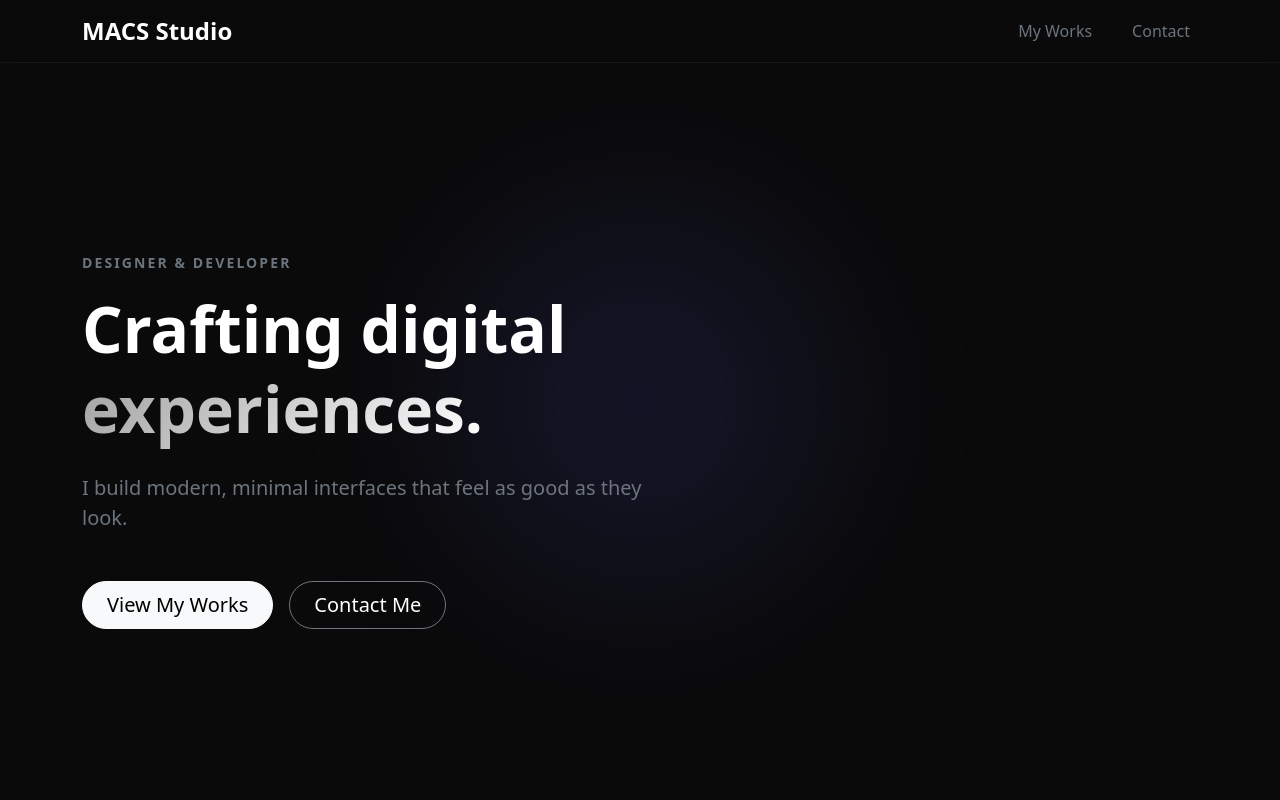
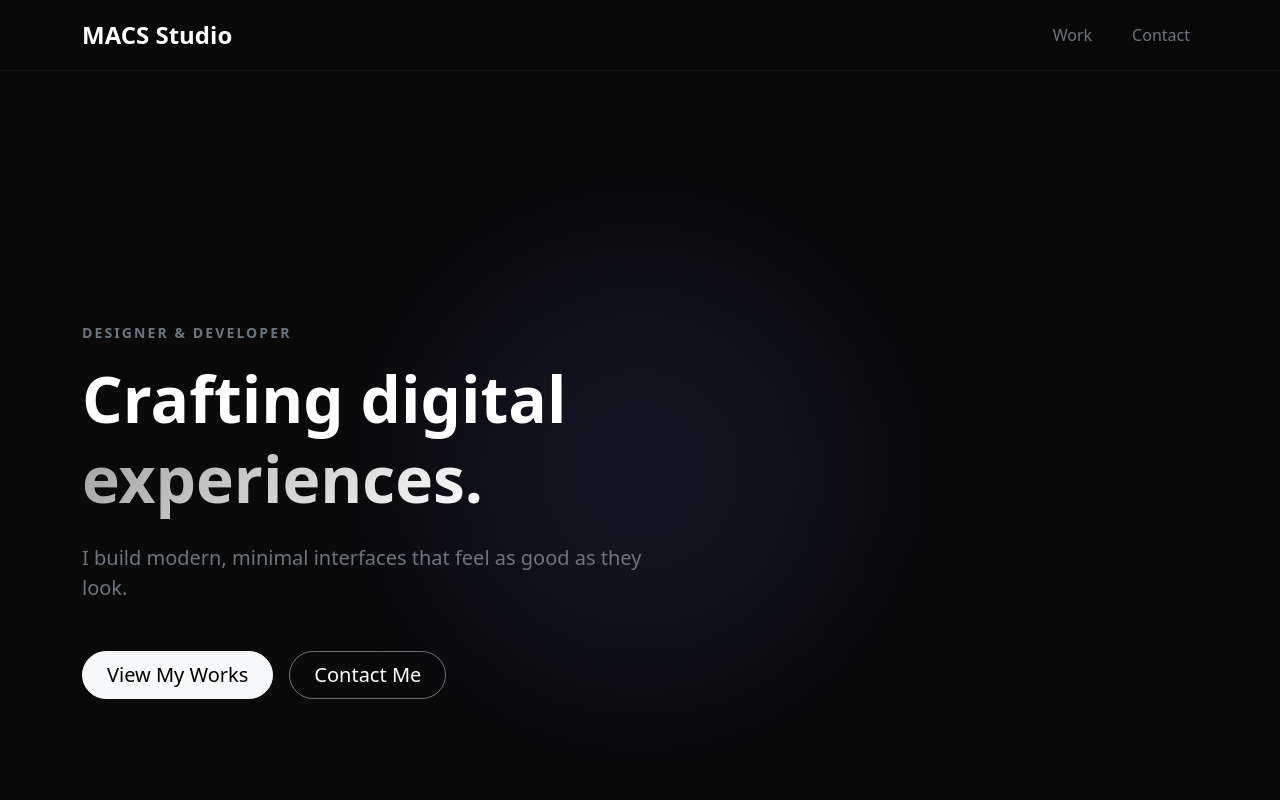
Before and after one commit to tamz2x/my-portfolio, a Next.js app: page / in a window 1280 px wide. Shown: the top 800 px of the page. Built offline with nearby package versions, Linux system fonts and the light colour scheme; no server answers; the database is empty.

Commit message:
fix: navbar mobile toggle works with locally-loaded bootstrap

```diff
--- a/app/globals.css
+++ b/app/globals.css
@@ -91,3 +91,13 @@ body {
   color: #a0a0ff !important;
   transition: color 0.3s ease;
 }
+
+body {
+  padding-top: 70px; /* offset for fixed navbar */
+}
+
+@media (max-width: 991px) {
+  body {
+    padding-top: 70px;
+  }
+}
--- a/app/layout.tsx
+++ b/app/layout.tsx
@@ -28,6 +28,10 @@ export default function RootLayout({ children }: { children: React.ReactNode })
         />
         {children}
       </body>
+          <Script
+      src="/bootstrap/bootstrap.bundle.min.js"
+      strategy="afterInteractive"
+    />
     </html>
   )
 }
--- a/components/Navbar.tsx
+++ b/components/Navbar.tsx
@@ -7,34 +7,48 @@ export default function Navbar() {
   const pathname = usePathname();
 
   const links = [
-    { name: "My Works", href: "/#work" },
+    { name: "Work", href: "/#work" },
     { name: "Contact", href: "/#contact" },
   ];
 
   return (
-    <nav className="navbar navbar-expand-lg fixed-top navbar-dark"
-         style={{
-           background: "rgba(10, 10, 10, 0.7)",
-           backdropFilter: "blur(12px)",
-           WebkitBackdropFilter: "blur(12px)",
-           borderBottom: "1px solid rgba(255, 255, 255, 0.05)"
-         }}>
+    <nav
+      className="navbar navbar-expand-lg navbar-dark fixed-top"
+      style={{
+        background: "rgba(10, 10, 10, 0.75)",
+        backdropFilter: "blur(12px)",
+        WebkitBackdropFilter: "blur(12px)",
+        borderBottom: "1px solid rgba(255, 255, 255, 0.05)",
+        zIndex: 1030,
+        padding: "0.75rem 0",
+      }}
+    >
       <div className="container">
-        <Link href="/" className="navbar-brand fw-bold fs-4 tracking-tight">
+        <Link href="/" className="navbar-brand fw-bold fs-4">
           MACS Studio
         </Link>
 
-        <button className="navbar-toggler border-0" type="button" data-bs-toggle="collapse" data-bs-target="#navbarNav">
+        <button
+          className="navbar-toggler border-0"
+          type="button"
+          data-bs-toggle="collapse"
+          data-bs-target="#navbarNav"
+          aria-controls="navbarNav"
+          aria-expanded="false"
+          aria-label="Toggle navigation"
+        >
           <span className="navbar-toggler-icon"></span>
         </button>
 
         <div className="collapse navbar-collapse justify-content-end" id="navbarNav">
-          <ul className="navbar-nav gap-4">
+          <ul className="navbar-nav gap-4 mt-3 mt-lg-0">
             {links.map((link) => (
               <li className="nav-item" key={link.name}>
                 <Link
                   href={link.href}
-                  className={`nav-link ${pathname === link.href ? 'text-white' : 'text-secondary'} hover-text-white transition-colors`}
+                  className={`nav-link ${
+                    pathname === link.href ? "text-white" : "text-secondary"
+                  } hover-text-white transition-colors`}
                 >
                   {link.name}
                 </Link>
```
